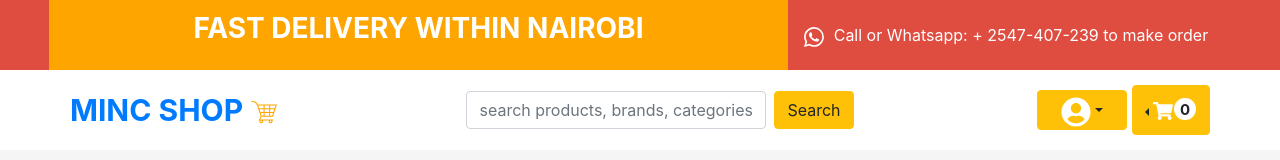
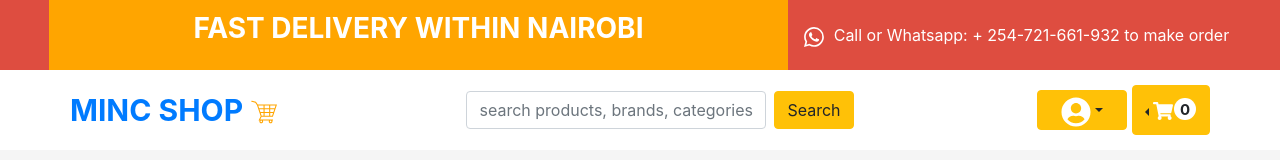
Before and after one commit to curry-bean/KCA-Voting-System, a React (Create React App) app: page /cart in a window 1280 px wide. Shown: the top 160 px of the page. Built offline with nearby package versions, Linux system fonts and the light colour scheme.

Commit message:
Update Header.js

```diff
--- a/src/components/Layout/Header.js
+++ b/src/components/Layout/Header.js
@@ -129,7 +129,7 @@
                   margin: "10px",
                 }}
               >
-                Call or Whatsapp: + 2547-407-239 to make order
+                Call or Whatsapp: + 254-721-661-932 to make order
               </span>
             </div>
           </Container>
```
